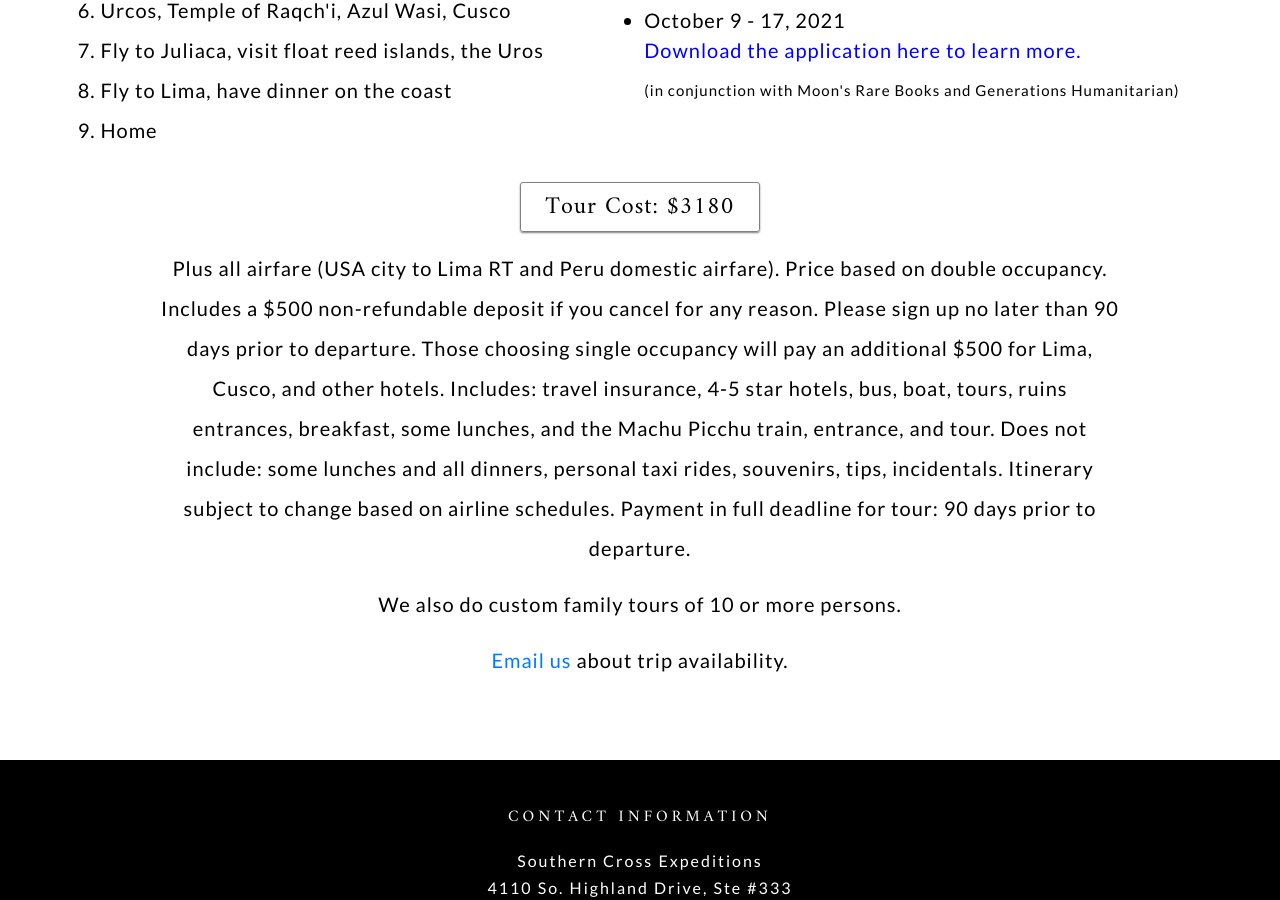
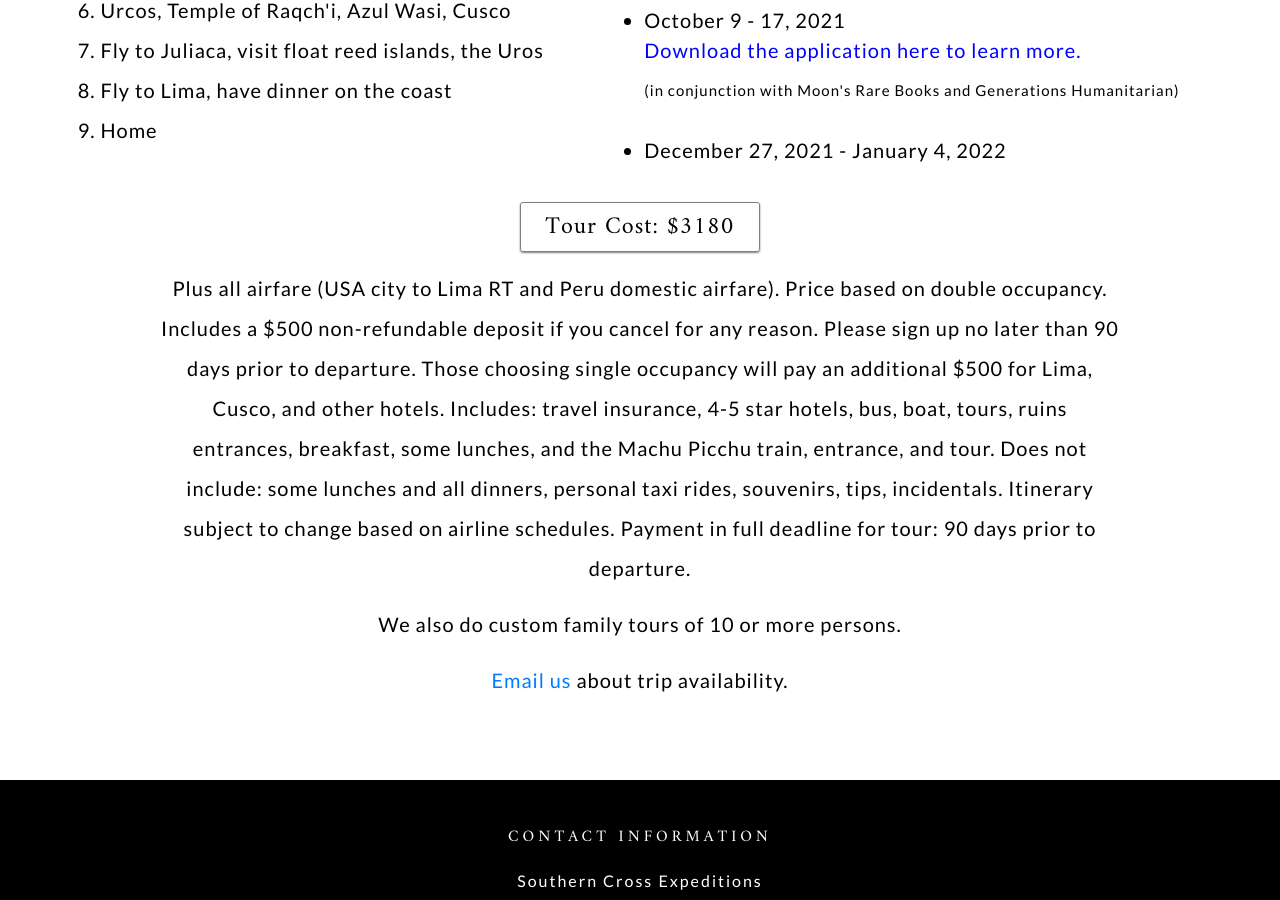
Before and after one commit to harlanevans/sxexp, a React (Create React App) app in the folder client/: page /tour-dates in a window 1280 px wide. Shown: the part 840-1740 px from the top of the page. Built offline with nearby package versions, Linux system fonts and the light colour scheme.

Commit message:
add december tour date

```diff
--- a/client/src/components/desktop/TourDates.js
+++ b/client/src/components/desktop/TourDates.js
@@ -103,6 +103,11 @@ const TourDates = () => {
                   Humanitarian)
                 </div>
                     </div>
+                    <div style={{ padding: '.5em 0' }}>
+                <li style={{ padding: "0", margin: "0", height: "1.5em" }}>
+                  December 27, 2021 - January 4, 2022
+                </li>
+                    </div>
               </ul>
             </Text>
           </div>
--- a/client/src/components/mobile/CalendarMobile.js
+++ b/client/src/components/mobile/CalendarMobile.js
@@ -110,6 +110,11 @@ const CalendarMobile = () => {
                     (in conjunction with Moon's Rare Books and Generations
                     Humanitarian)
                   </div>
+                </div>
+                <div style={{ padding: ".5em 0" }}>
+                  <li style={{ padding: "0", margin: "0", height: "1.5em" }}>
+                    December 27, 2021 - January 4, 2022
+                  </li>
                 </div>
               </ul>
             </Text>
```
